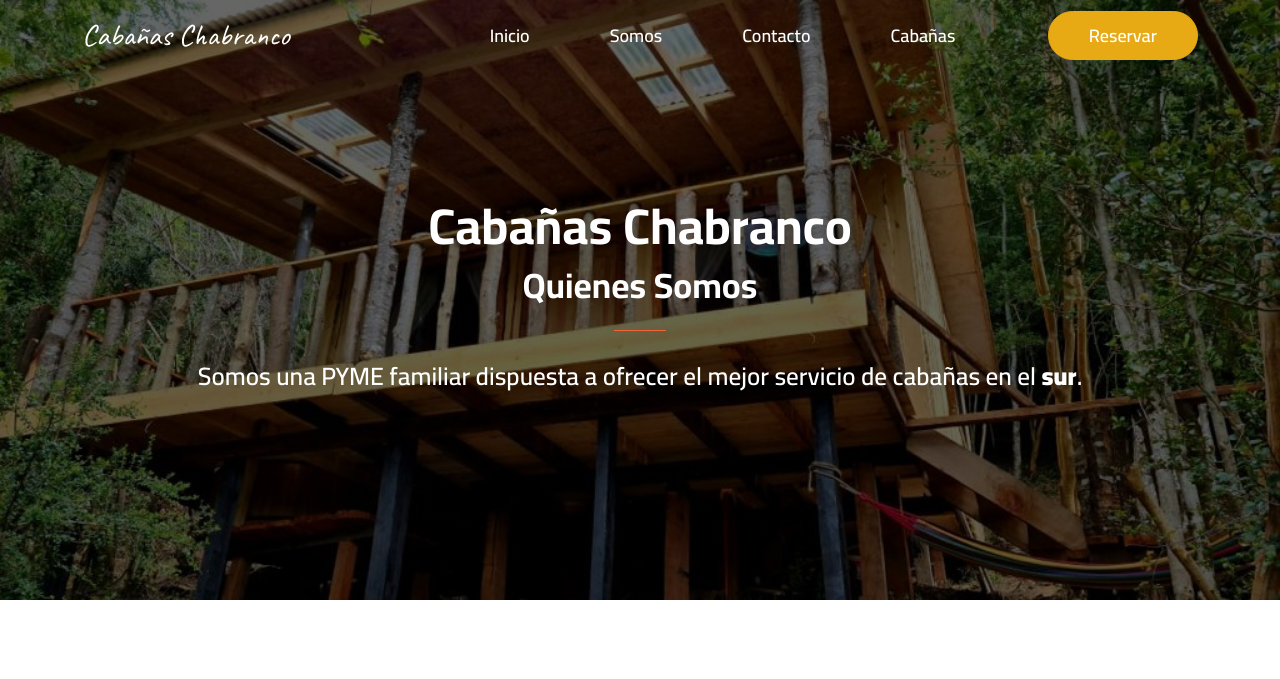
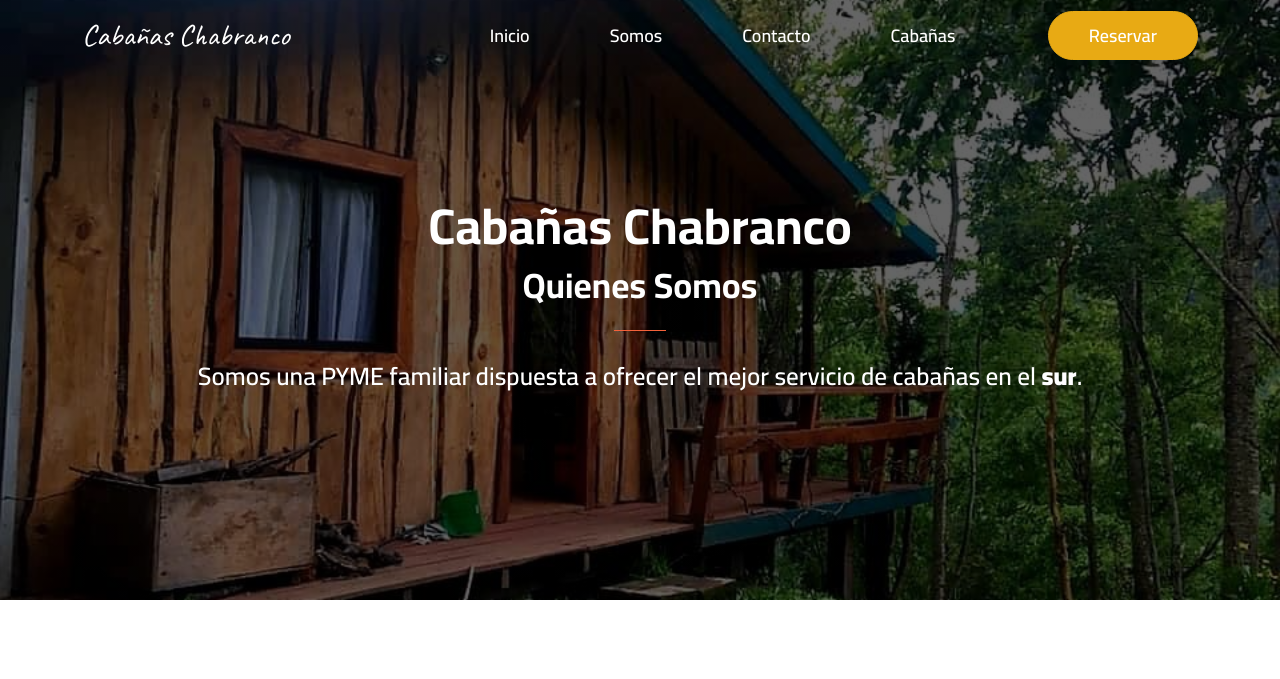
Before and after one commit to flevim/cabanasChabranco, a plain HTML site: page somos.html in a window 1280 px wide. Shown: the top 679 px of the page. Drawn offline with nearby package versions, Linux system fonts and the light colour scheme; a script that the page names is missing.

Commit message:
Cambiando detalles

```diff
--- a/css/main.css
+++ b/css/main.css
@@ -430,7 +430,7 @@ a {
 
 /* header */
 .background-section {
-    background-image: linear-gradient(to bottom, rgba(0, 0, 0, 0.6), rgba(0, 0, 0, 0.6)), url('/img/cabañas/diuca/fuera2.jpeg');
+    background-image: linear-gradient(to bottom, rgba(0, 0, 0, 0.6), rgba(0, 0, 0, 0.6)), url('/img/cabañas/diuca/fuera3.jpeg');
     background-position: center;
     background-repeat: no-repeat;
     background-attachment: scroll;
```
